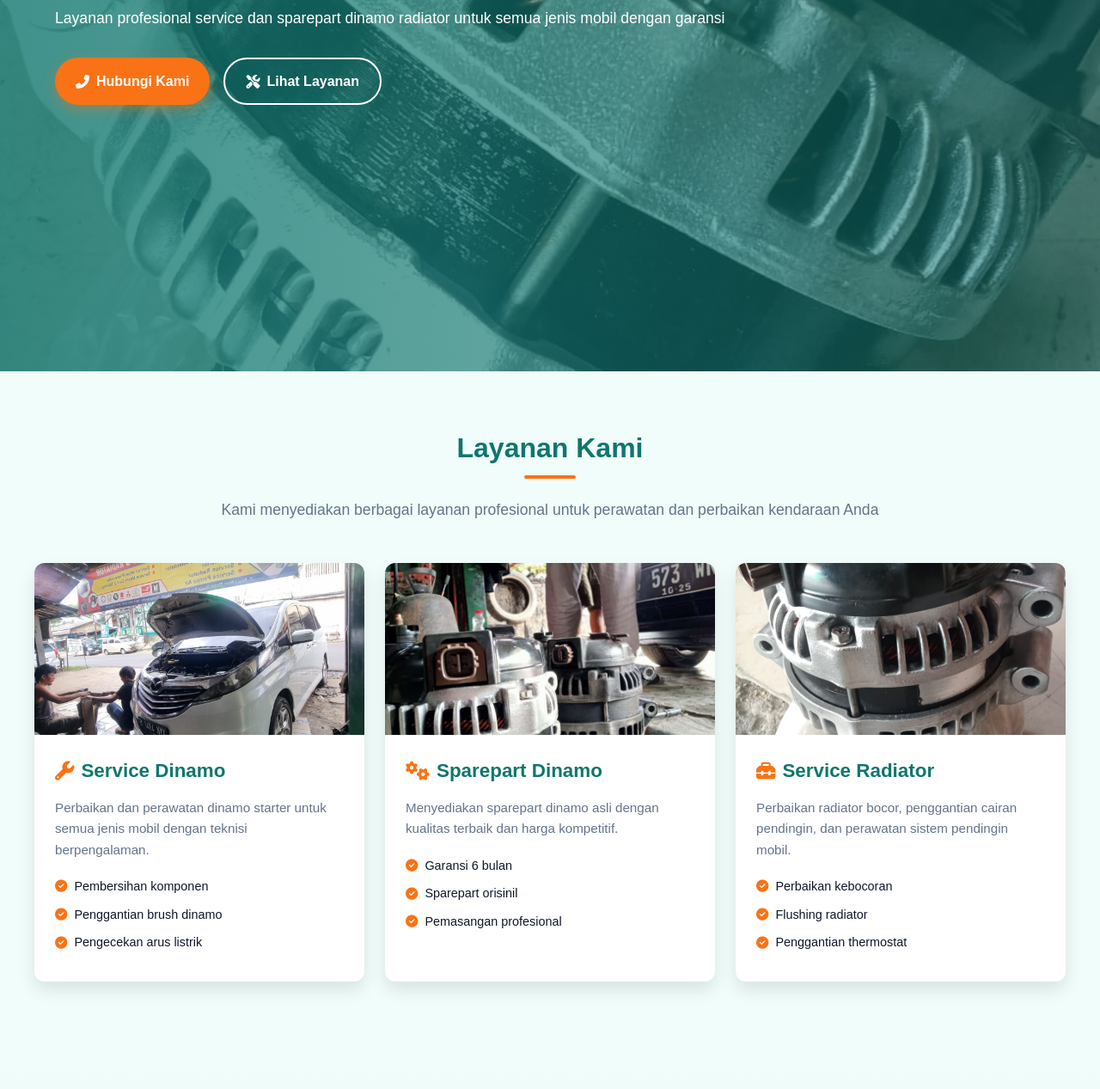
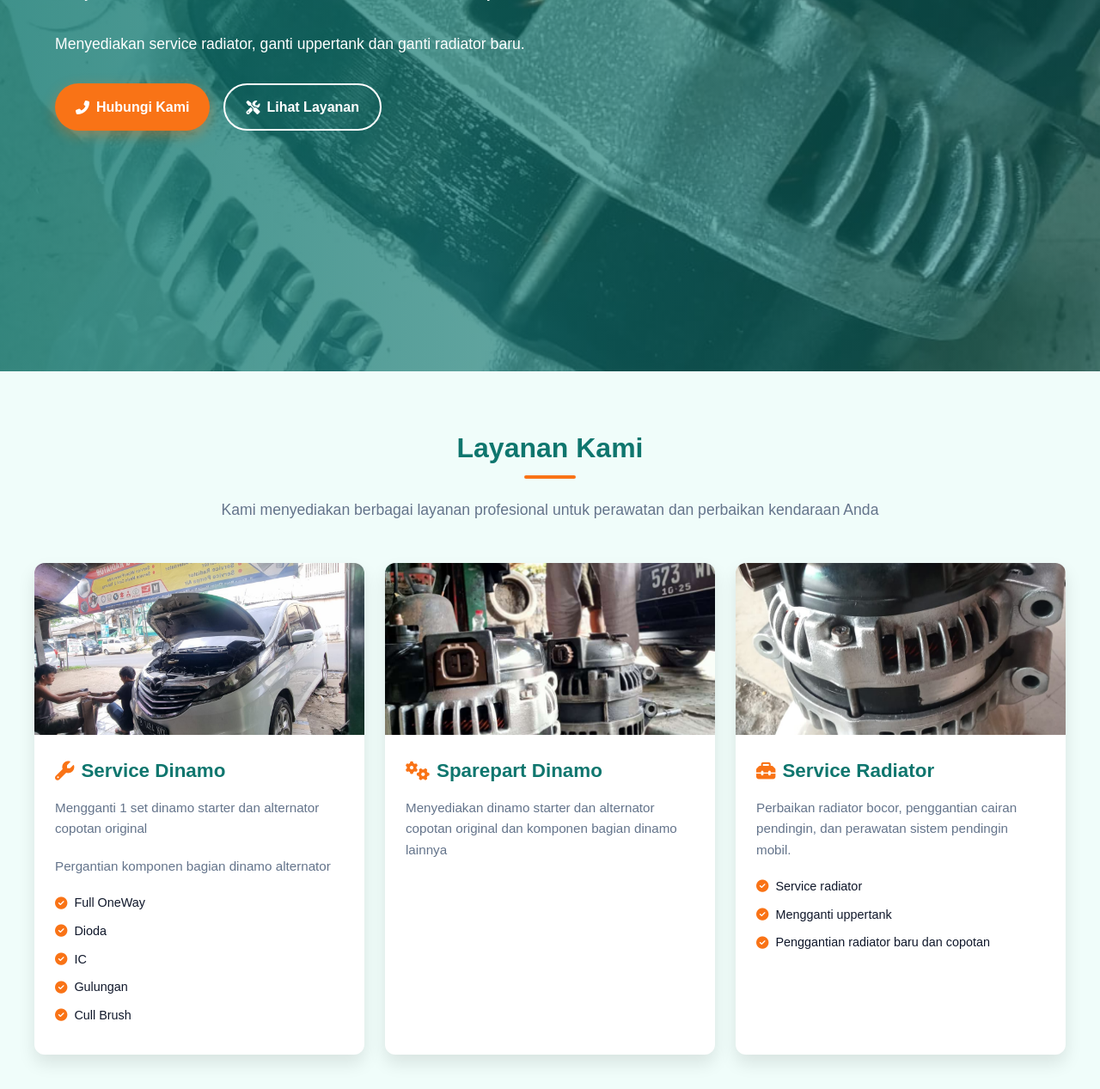
Before and after one commit to Giofannygk/Bengkel, a plain HTML site: page index.html in a window 1280 px wide. Shown: the part 439-1706 px from the top of the page at 86% size. Drawn offline with Linux system fonts and the light colour scheme; files whose address does not match are found by name.

Commit message:
index.html

```diff
--- a/index.html
+++ b/index.html
@@ -13,7 +13,7 @@
     <div class="header-container">
       <div class="logo">
         <i class="fas fa-car-battery"></i>
-        <span>SALUYU</span>
+        <span>SALUYU JAYA</span>
       </div>
 
       <nav>
@@ -34,8 +34,9 @@
   <!-- Hero Section -->
   <section class="hero">
     <div class="hero-content">
-      <h1>Bengkel Dinamo Radiator SALUYU 24 JAM</h1>
-      <p>Layanan profesional service dan sparepart dinamo radiator untuk semua jenis mobil dengan garansi</p>
+      <h1>BENGKEL MOBIL DINAMO DAN RADIATOR 24 JAM</h1>
+      <p>Menyediakan service dinamo alternator & dinamo starter semua jenis mobil.</p>
+      <p>Menyediakan service radiator, ganti uppertank dan ganti radiator baru.</p>
       <div class="cta-buttons">
         <a href="#kontak" class="btn btn-primary">
           <i class="fas fa-phone-alt"></i> Hubungi Kami
@@ -59,19 +60,28 @@
         <div class="service-img" style="background-image: url('image2.jpg')"></div>
         <div class="service-content">
           <h3><i class="fas fa-wrench"></i> Service Dinamo</h3>
-          <p>Perbaikan dan perawatan dinamo starter untuk semua jenis mobil dengan teknisi berpengalaman.</p>
+          <p>Mengganti 1 set dinamo starter dan alternator copotan original</p>
+          <p>Pergantian komponen bagian dinamo alternator</p>
           <div class="service-features">
             <div class="feature">
               <i class="fas fa-check-circle"></i>
-              <span>Pembersihan komponen</span>
+              <span>Full OneWay</span>
             </div>
             <div class="feature">
               <i class="fas fa-check-circle"></i>
-              <span>Penggantian brush dinamo</span>
+              <span>Dioda</span>
             </div>
             <div class="feature">
               <i class="fas fa-check-circle"></i>
-              <span>Pengecekan arus listrik</span>
+              <span>IC</span>
+            </div>
+            <div class="feature">
+              <i class="fas fa-check-circle"></i>
+              <span>Gulungan</span>
+            </div>
+            <div class="feature">
+              <i class="fas fa-check-circle"></i>
+              <span>Cull Brush</span>
             </div>
           </div>
         </div>
@@ -81,20 +91,8 @@
         <div class="service-img" style="background-image: url('image3.jpg')"></div>
         <div class="service-content">
           <h3><i class="fas fa-cogs"></i> Sparepart Dinamo</h3>
-          <p>Menyediakan sparepart dinamo asli dengan kualitas terbaik dan harga kompetitif.</p>
+          <p>Menyediakan dinamo starter dan alternator copotan original dan komponen bagian dinamo lainnya</p>
           <div class="service-features">
-            <div class="feature">
-              <i class="fas fa-check-circle"></i>
-              <span>Garansi 6 bulan</span>
-            </div>
-            <div class="feature">
-              <i class="fas fa-check-circle"></i>
-              <span>Sparepart orisinil</span>
-            </div>
-            <div class="feature">
-              <i class="fas fa-check-circle"></i>
-              <span>Pemasangan profesional</span>
-            </div>
           </div>
         </div>
       </div>
@@ -107,15 +105,15 @@
           <div class="service-features">
             <div class="feature">
               <i class="fas fa-check-circle"></i>
-              <span>Perbaikan kebocoran</span>
+              <span>Service radiator</span>
             </div>
             <div class="feature">
               <i class="fas fa-check-circle"></i>
-              <span>Flushing radiator</span>
+              <span>Mengganti uppertank</span>
             </div>
             <div class="feature">
               <i class="fas fa-check-circle"></i>
-              <span>Penggantian thermostat</span>
+              <span>Penggantian radiator baru dan copotan</span>
             </div>
           </div>
         </div>
@@ -216,7 +214,7 @@
           </div>
           <div class="contact-details">
             <h3>Telepon</h3>
-            <p><a href="tel:+622112345678">021-1234-5678</a></p>
+            <p><a href="tel:+6285135613081">0851-3561-3081</a></p>
           </div>
         </div>
 
@@ -226,7 +224,7 @@
           </div>
           <div class="contact-details">
             <h3>WhatsApp</h3>
-            <p><a href="https://wa.me/6285888835797">+62 858-8883-5797</a></p>
+            <p><a href="https://wa.me/6285135613081">+62 851-3561-3081</a></p>
             <p>Klik untuk chat langsung</p>
           </div>
         </div>
@@ -296,11 +294,11 @@
       <div class="footer-links">
         <h3>Layanan Kami</h3>
         <ul>
-          <li><a href="#"><i class="fas fa-angle-right"></i> Service Dinamo</a></li>
-          <li><a href="#"><i class="fas fa-angle-right"></i> Sparepart Dinamo</a></li>
+          <li><a href="#"><i class="fas fa-angle-right"></i> Service dinamo alternator dan starter</a></li>
+          <li><a href="#"><i class="fas fa-angle-right"></i> Gqnti dinamo copotan original bergaransi</a></li>
           <li><a href="#"><i class="fas fa-angle-right"></i> Service Radiator</a></li>
-          <li><a href="#"><i class="fas fa-angle-right"></i> Service Alternator</a></li>
-          <li><a href="#"><i class="fas fa-angle-right"></i> Layanan Panggilan</a></li>
+          <li><a href="#"><i class="fas fa-angle-right"></i> Ganti uppertank radiator</a></li>
+          <li><a href="#"><i class="fas fa-angle-right"></i> Ganti radiator baru</a></li>
         </ul>
       </div>
 
@@ -373,7 +371,7 @@
         const encodedMessage = encodeURIComponent(whatsappMessage);
 
         // Buat link WhatsApp
-        const whatsappUrl = `https://wa.me/6285888835797?text=${encodedMessage}`;
+        const whatsappUrl = `https://wa.me/6285135613081?text=${encodedMessage}`;
 
         // Set link di modal
         whatsappLink.href = whatsappUrl;
```
